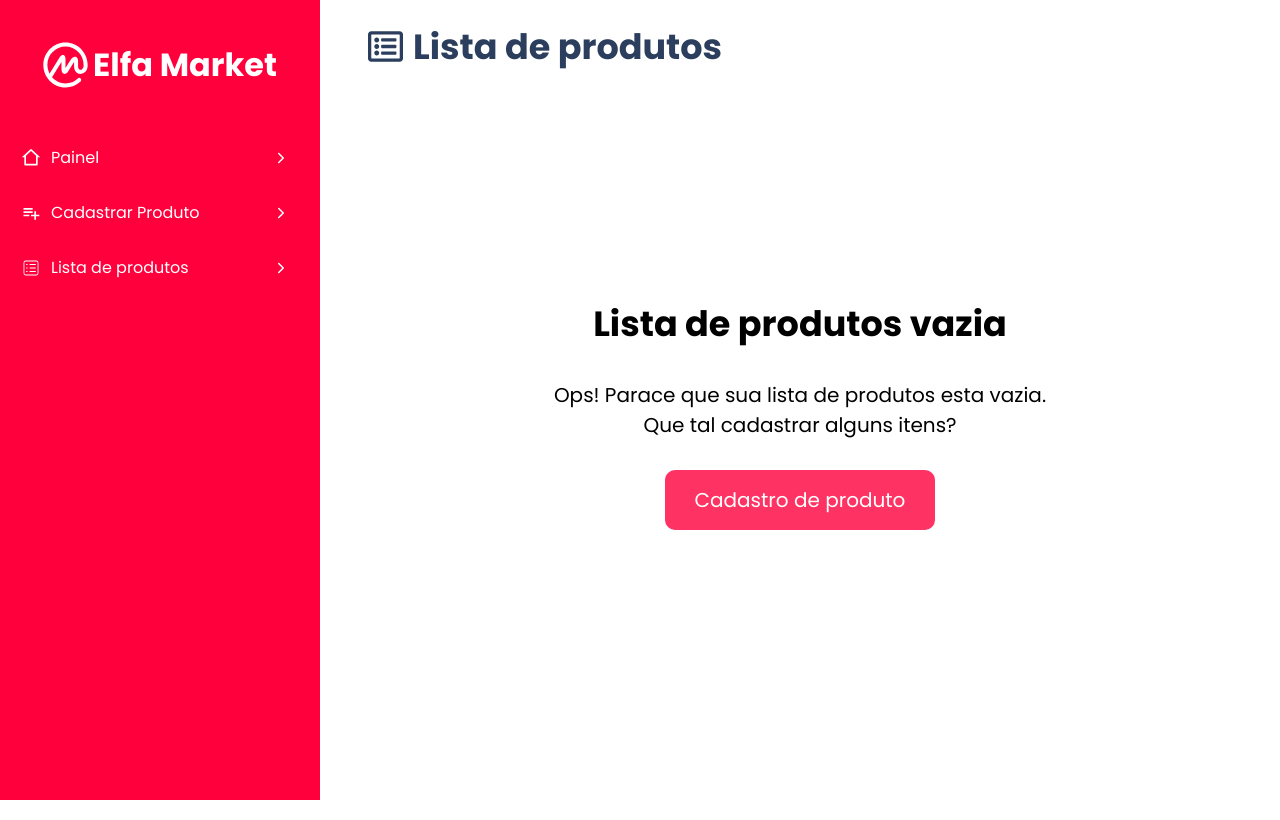
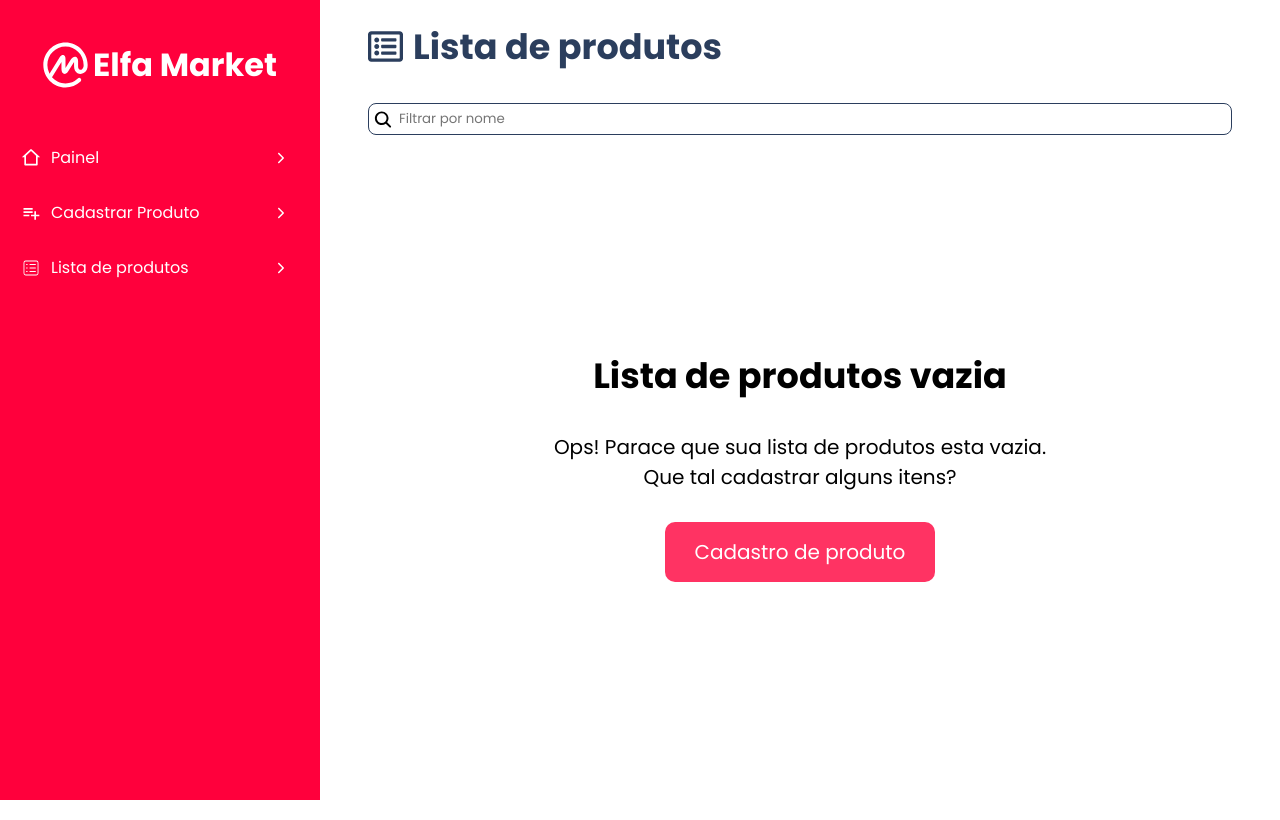
Before and after one commit to HLima02/elfa_market, a React (Vite) app: page /lista_produtos in a window 1280 px wide. Shown: the top 820 px of the page. Built offline with nearby package versions, Linux system fonts and the light colour scheme.

Commit message:
Configuração filtro por nome da página de listagem dos produtos

```diff
--- a/src/components/FormProductRegistration/index.tsx
+++ b/src/components/FormProductRegistration/index.tsx
@@ -51,16 +51,11 @@ export default function FormProductRegistration() {
       setDescription('')
       setBrand('')
 
-      console.log('lista: ', prodList )
     } else {
       toast.warning('Por favor, preencha todos os campos')
       return
     }
   }
-
-  useEffect(() => {
-    console.log(prods)
-  }, [])
 
   return (
     <form onSubmit={(e) => handleSubmit(e)}>
--- /dev/null
+++ b/src/components/ProductFilter/index.tsx
@@ -0,0 +1,24 @@
+import { useState, useEffect } from 'react'
+import { IoSearch } from "react-icons/io5";
+import './style.scss'
+
+type FilterProps = {
+  filterName: string,
+  setFilterName: React.Dispatch<React.SetStateAction<string>>
+}
+
+
+const ProductFilter:React.FC<FilterProps> = ({filterName, setFilterName}) => {
+  useEffect(() => {
+
+  })
+
+  return (
+    <div className='filter'>
+      <IoSearch className='search_ico' />
+      <input type='text' placeholder='Filtrar por nome' value={filterName} onChange={(e) => setFilterName(e.target.value)} />
+    </div>
+  )
+}
+
+export default ProductFilter
--- /dev/null
+++ b/src/components/ProductFilter/style.scss
@@ -0,0 +1,21 @@
+.filter {
+  position: relative;
+  width: 100%;
+  padding: 10px 5%;
+  display: flex;
+  align-items: center;
+
+  .search_ico {
+    position: absolute;
+    font-size: 25px;
+    padding-left: 5px;
+  }
+
+  input {
+    width: 100%;
+    outline: none;
+    border: 1px solid #2b3e5d;
+    padding: 5px 15px 5px 30px;
+    border-radius: 8px;
+  }
+}
--- a/src/components/ProductList/index.tsx
+++ b/src/components/ProductList/index.tsx
@@ -7,7 +7,7 @@ type ProdutosList = {
 }
 
 const ProductList: React.FC<ProdutosList> = ({ produtos }) => {
-  console.log(produtos)
+
   return (
     <table className='product_list'>
       <thead>
--- a/src/pages/ProductListing/index.tsx
+++ b/src/pages/ProductListing/index.tsx
@@ -1,4 +1,4 @@
-import { useEffect, useContext } from 'react'
+import { useEffect, useContext, useState } from 'react'
 import { Link } from 'react-router-dom'
 import Menu from '../../components/Menu'
 import Heading from '../../components/Heading'
@@ -6,35 +6,47 @@ import ProductList from '../../components/ProductList'
 import { FaRegListAlt } from "react-icons/fa";
 import BtnRegistration from '../../components/BtnRegistration'
 import { ProductContext } from '../../contexts/produtos'
+import ProductFilter from '../../components/ProductFilter'
+
+import { Produto } from '../../services/productList'
 
 import './style.scss'
 
 export default function ProductListing() {
-
   const context = useContext(ProductContext)
   if(!context) { return }
   const {prods, setProds} = context
 
+  const [FilteredITem, setFilterdItem] = useState('')
+  const [auxList, setAuxList] = useState<Produto[]>([])
+
   useEffect(() => {
-  function loadList(){
     let list = JSON.parse(localStorage.getItem('@elfa-market') || '[]')
     setProds(list)
-    console.log(list)
-    console.log(Object.keys(list).length)
-  }
+    setAuxList(list)
+  }, [])
 
-  loadList()
+  useEffect(() => {
+    if(FilteredITem.trim() === ''){
+      setAuxList(prods)
+      return
+    }
 
-  }, [])
+    const filtered = prods.filter((produto:Produto) =>
+      produto.nome.toLowerCase().trim().includes(FilteredITem.toLowerCase().trim())
+    )
+    setAuxList(filtered)
+  }, [FilteredITem, prods])
 
   return (
     <div>
       <Menu />
        <div className='right_side'>
           <Heading ico={FaRegListAlt} title="Lista de produtos" />
-          {Object.keys(prods).length > 0 ? (
+          <ProductFilter filterName={FilteredITem} setFilterName={setFilterdItem} />
+          {Object.keys(auxList).length > 0 ? (
             <div>
-              <ProductList produtos={prods} />
+              <ProductList produtos={auxList} />
               <BtnRegistration path='/cadastrar_produtos' txt='Cadastrar mais produtos' />
             </div>
           ) : (
@@ -46,6 +58,7 @@ export default function ProductListing() {
             </div>
           )}
         </div>
+
     </div>
   )
 }
```
